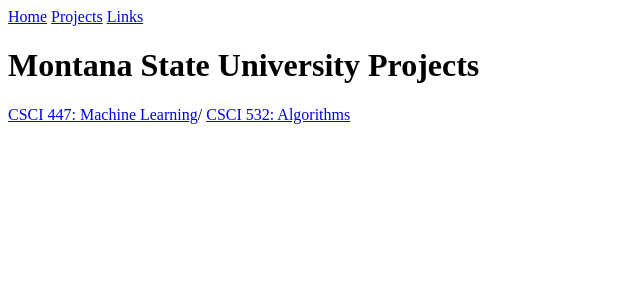
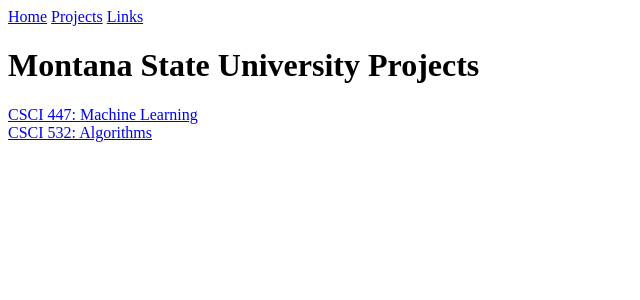
Before and after one commit to CategorIAN/categorian.github.io, a Jekyll site: the page built from projects/msu/msu.md, in a window 1280 px wide. Shown: the top 300 px of the page, without its empty margins (0-640 px from the left). Built offline with Jekyll 4.4.1, drawn with Linux system fonts in a browser that asks for light colours.

Commit message:
Update msu.md

```diff
--- a/projects/msu/msu.md
+++ b/projects/msu/msu.md
@@ -3,5 +3,5 @@ title: Montana State University Projects
 ---
 <h1>Montana State University Projects</h1>
 
-[CSCI 447: Machine Learning](/csci_447/csci_447.md)/
+[CSCI 447: Machine Learning](/csci_447/csci_447.md)\
 [CSCI 532: Algorithms](/csci_532/csci_532.md)
```
